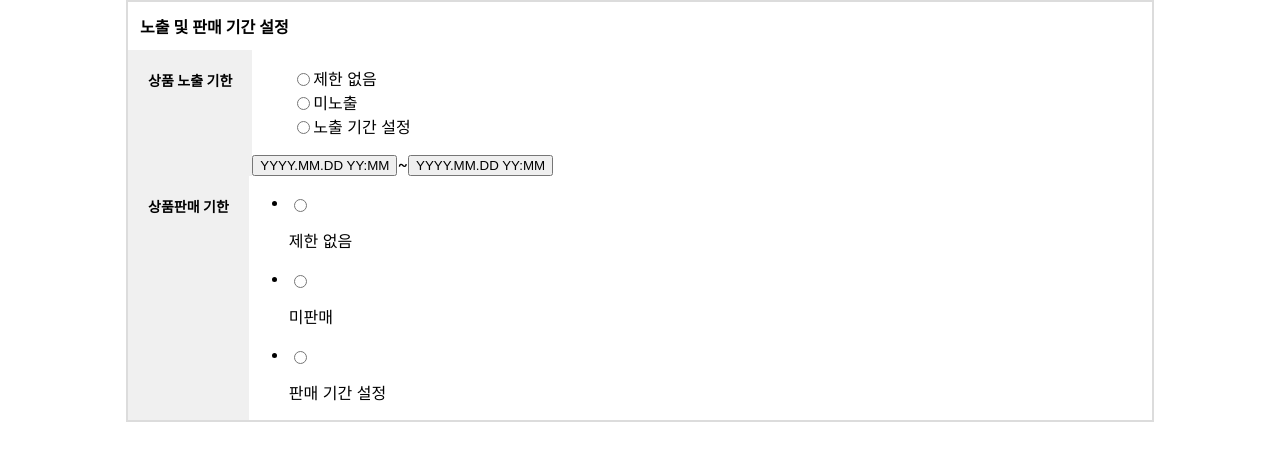
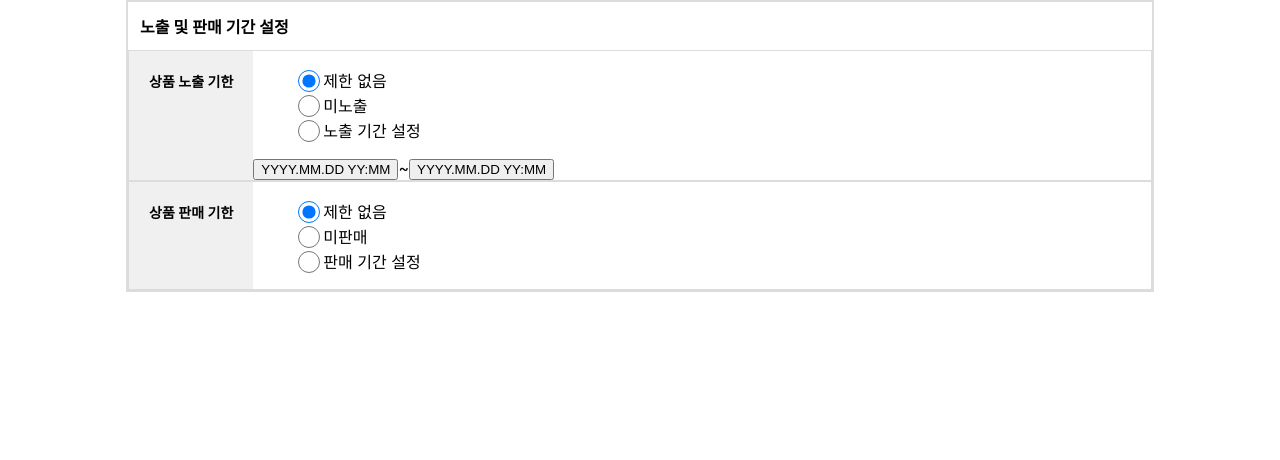
Before and after one commit to console-lo9/wanted_pre_onboarding_02, a React (Create React App) app: page / in a window 1280 px wide. Shown: the top 460 px of the page. Built offline with nearby package versions, Linux system fonts and the light colour scheme.

Commit message:
Add: 사용자선택버튼 동적 구현 및 default값 구현

```diff
--- a/src/components/ProductPeriodSetup/ProductExposurePeriod.jsx
+++ b/src/components/ProductPeriodSetup/ProductExposurePeriod.jsx
@@ -2,28 +2,32 @@ import RadioInput from "layout/Inputs/RadioInput";
 import ContentBodyTitle from "layout/Section/ContentBodyTitle";
 import SectionBody from "layout/Section/SectionBody";
 import SectionBodyContent from "layout/Section/SectionBodyContent";
-import { useRef, useState } from "react";
+import { useState } from "react";
 import Calendar from "react-calendar";
-import Days from "react-calendar/dist/umd/MonthView/Days";
+import userSelectionMockData from "utils/product-period-data";
 
 import stylse from "./ProductExposurePeriod.module.css";
-
-const userSelectionMockData = [
-  { id: 1, selection: "제한 없음" },
-  { id: 2, selection: "미노출" },
-  { id: 3, selection: "노출 기간 설정" },
-];
 
 const ProductExposurePeriod = () => {
   const [isCalendarOpened, setIsCalendarOpened] = useState(false);
   const [newDate, setNewDate] = useState({ date: new Date() });
+  const [changeRadio, setChangeRadio] = useState("제한 없음");
+
+  const checkSelectionHandler = (e) => {
+    setChangeRadio(e.target.value);
+  };
 
   const openCalendarHandler = () => {
     return setIsCalendarOpened(!isCalendarOpened);
   };
+
   const userSelectionLists = userSelectionMockData.map((data) => (
     <li key={data.id}>
-      <RadioInput />
+      <RadioInput
+        value={data.selection}
+        onChange={checkSelectionHandler}
+        checked={changeRadio === data.selection}
+      />
       <p>{data.selection}</p>
     </li>
   ));
@@ -36,9 +40,7 @@ const ProductExposurePeriod = () => {
   console.log(newDate.date);
   return (
     <SectionBody className={stylse.exposure}>
-      <ContentBodyTitle>
-        <p>상품 노출 기한</p>
-      </ContentBodyTitle>
+      <ContentBodyTitle>상품 노출 기한</ContentBodyTitle>
       <SectionBodyContent>
         <ul>{userSelectionLists}</ul>
         <button onClick={openCalendarHandler}>YYYY.MM.DD YY:MM</button>~
--- a/src/components/ProductPeriodSetup/ProductExposurePeriod.module.css
+++ b/src/components/ProductPeriodSetup/ProductExposurePeriod.module.css
@@ -1,13 +1,3 @@
-.exposure ul {
-  display: inline-flexbox;
-}
-
-.exposure li {
-  list-style: none;
-  display: flex;
-  align-items: center;
-}
-
 .exposure p {
   margin: 0;
 }
--- a/src/components/ProductPeriodSetup/ProductSalesPeriod.jsx
+++ b/src/components/ProductPeriodSetup/ProductSalesPeriod.jsx
@@ -2,6 +2,7 @@ import SectionBody from "layout/Section/SectionBody";
 import SectionBodyContent from "layout/Section/SectionBodyContent";
 import RadioInput from "layout/Inputs/RadioInput";
 import ContentBodyTitle from "layout/Section/ContentBodyTitle";
+import { useState } from "react";
 
 const userSelectionMockData = [
   { id: 1, selection: "제한 없음" },
@@ -10,16 +11,27 @@ const userSelectionMockData = [
 ];
 
 const ProductSalsePeriod = () => {
+  const [changedRadio, setChangeRadio] = useState("제한 없음");
+
+  const checkSelectionHandler = (e) => {
+    setChangeRadio(e.target.value);
+  };
+
+  console.log(changedRadio);
   const userSelectionLists = userSelectionMockData.map((data) => (
     <li key={data.id}>
-      <RadioInput />
+      <RadioInput
+        value={data.selection}
+        onChange={checkSelectionHandler}
+        checked={changedRadio === data.selection}
+      />
       <p>{data.selection}</p>
     </li>
   ));
 
   return (
     <SectionBody>
-      <ContentBodyTitle>상품판매 기한</ContentBodyTitle>
+      <ContentBodyTitle>상품 판매 기한</ContentBodyTitle>
       <SectionBodyContent>
         <ul>{userSelectionLists}</ul>
       </SectionBodyContent>
--- a/src/layout/Inputs/RadioInput.jsx
+++ b/src/layout/Inputs/RadioInput.jsx
@@ -2,7 +2,13 @@ import styles from "./RadioInput.module.css";
 
 const RadioInput = (props) => {
   return (
-    <input className={styles.radio} type="radio">
+    <input
+      className={styles.radio}
+      type="radio"
+      value={props.value}
+      onChange={props.onChange}
+      checked={props.checked}
+    >
       {props.children}
     </input>
   );
--- a/src/layout/Inputs/RadioInput.module.css
+++ b/src/layout/Inputs/RadioInput.module.css
@@ -1,3 +1,6 @@
 .radio {
   vertical-align: middle;
+  font-size: 20px;
+  width: 22px;
+  height: 22px;
 }
--- a/src/layout/Section/SectionBody.module.css
+++ b/src/layout/Section/SectionBody.module.css
@@ -1,8 +1,8 @@
 .body {
-  padding: 10px;
-  margin: 0;
   display: flex;
 
   padding: 0;
   margin: 0;
+
+  border: 1px solid gainsboro;
 }
--- a/src/layout/Section/SectionBodyContent.module.css
+++ b/src/layout/Section/SectionBodyContent.module.css
@@ -1,2 +1,13 @@
-.content {
+.content ul {
+  display: inline-flexbox;
 }
+
+.content ul li {
+  list-style: none;
+  display: flex;
+  align-items: center;
+}
+
+.content p {
+  margin: 0;
+}
--- /dev/null
+++ b/src/utils/product-period-data.jsx
@@ -0,0 +1,7 @@
+const userSelectionMockData = [
+  { id: 1, selection: "제한 없음" },
+  { id: 2, selection: "미노출" },
+  { id: 3, selection: "노출 기간 설정" },
+];
+
+export default userSelectionMockData;
```
Also changed, not shown: src/utils/product-period-data.json (deleted).
